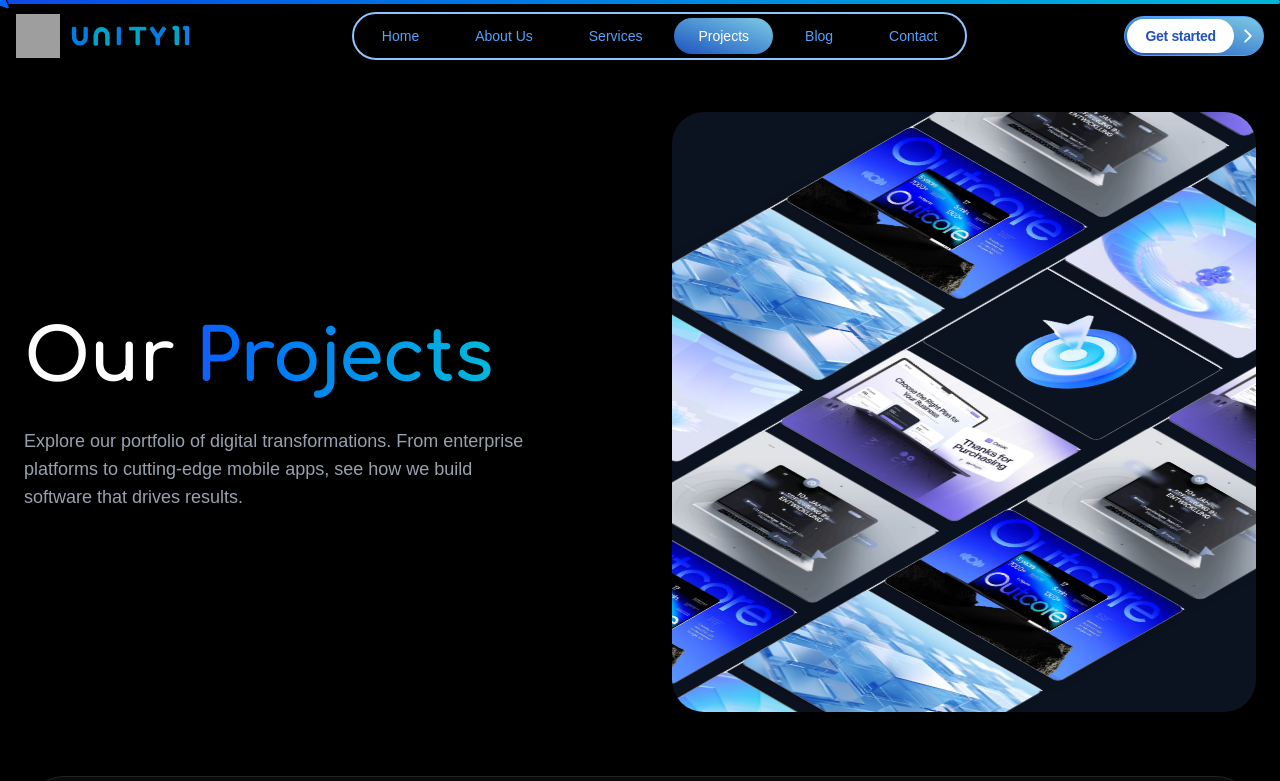
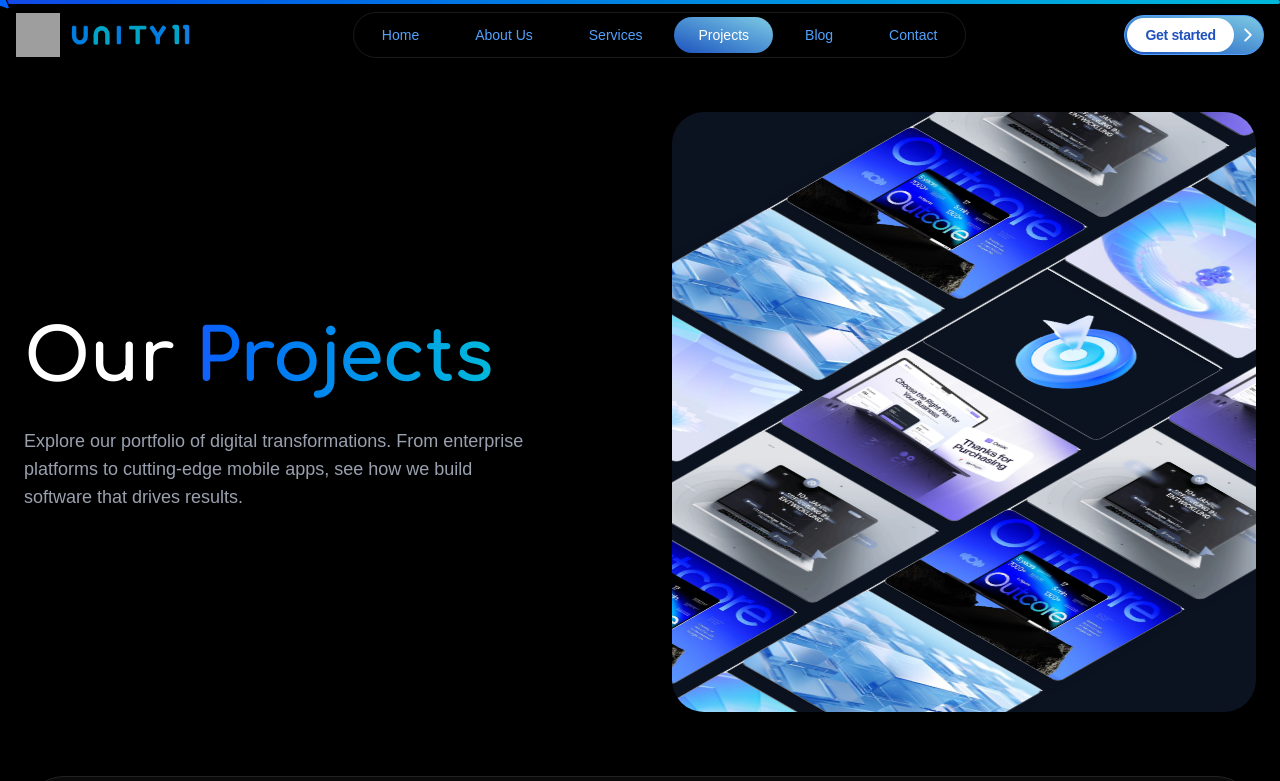
Before and after one commit to UNITY-11/unity11, a Next.js app in the folder apps/client/: page /projects in a window 1280 px wide. Shown: the top 781 px of the page. Built offline with nearby package versions, Linux system fonts and the light colour scheme; grey boxes are pictures that could not be loaded.

Commit message:
style(navbar): reduce border visibility

```diff
--- a/apps/client/src/components/layout/Navbar.tsx
+++ b/apps/client/src/components/layout/Navbar.tsx
@@ -89,7 +89,7 @@
 
         {/* Desktop Navigation */}
         <div className="hidden md:flex items-center">
-          <ul className="flex items-center gap-2 backdrop-blur-md p-1 rounded-full shadow-md border-2 border-blue-300">
+          <ul className="flex items-center gap-2 backdrop-blur-md p-1 rounded-full shadow-md border border-white/10">
             {navLinks.map((link) => (
               <li key={link.name} className="relative">
                 <Link
```
